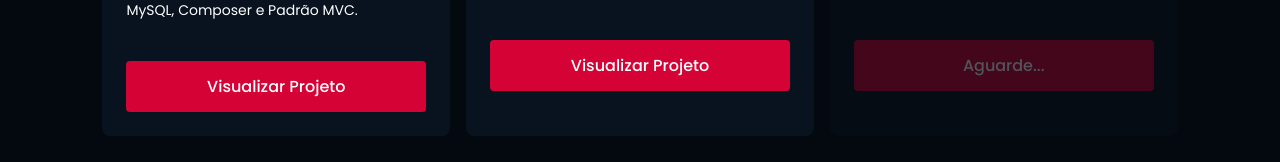
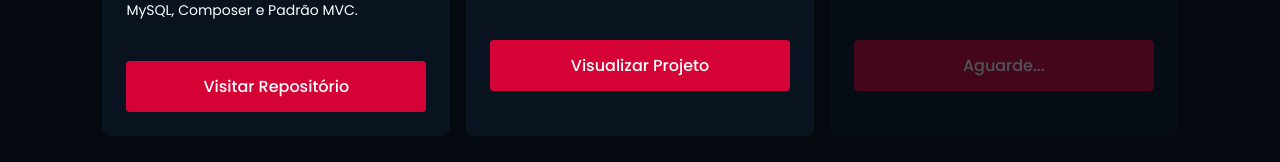
Before and after one commit to raionylucas/portfolio-react, a React (Vite) app: page / in a window 1280 px wide. Shown: the part 716-878 px from the top of the page. Built offline with nearby package versions, Linux system fonts and the light colour scheme.

Commit message:
alterando props de  nome do link dos projetos

```diff
--- a/src/components/projects/projects-cards/CardProject.jsx
+++ b/src/components/projects/projects-cards/CardProject.jsx
@@ -7,7 +7,7 @@ function CardProject(props) {
   const [description, setDescription] = useState(props.description);
   const [projectLink, setProjectLink] = useState(props.projectLink);
   const [projectDisable, setProjectDisable] = useState();
-  const [textBtnProject, setTextBtnProject] = useState("Visualizar Projeto");
+  const [textBtnProject, setTextBtnProject] = useState(props.textBtnProject);
 
   if (!name && !description & !projectLink) {
     setName("Em construção");
@@ -23,7 +23,7 @@ function CardProject(props) {
     <div className={`project-container ${projectDisable}`}>
       <h3>{name}</h3>
       <p>{description}</p>
-      <RedirectButton link={projectLink} name={textBtnProject} />
+      <RedirectButton link={projectLink} name ={textBtnProject} />
     </div>
   );
 }
```
